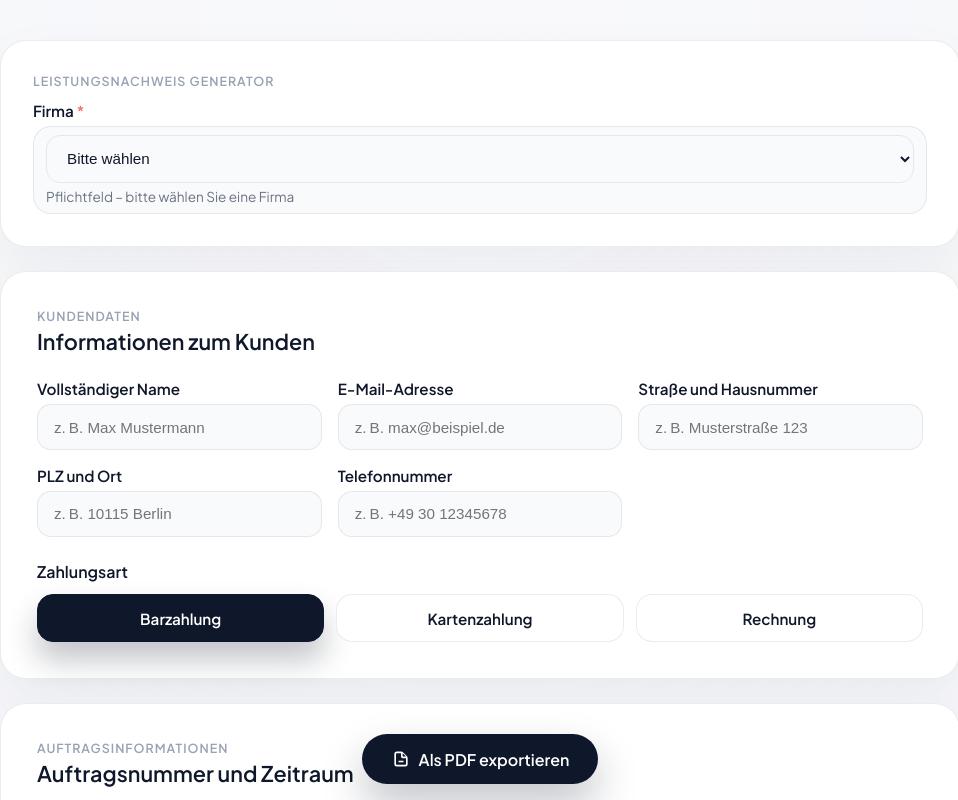
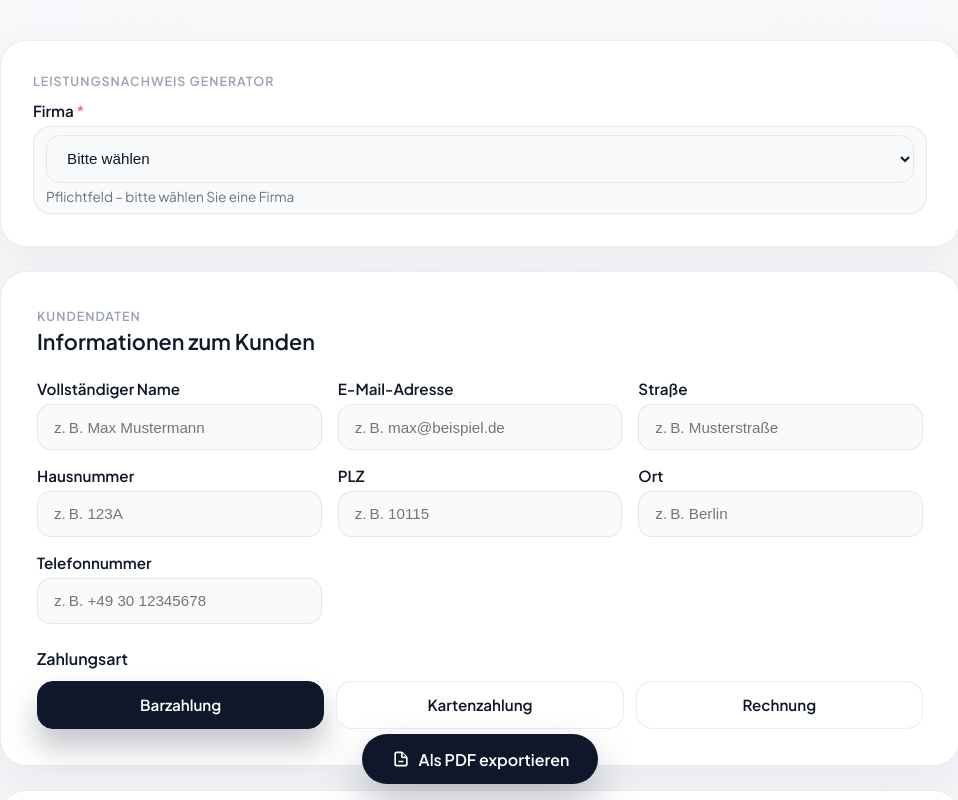
Before and after one commit to nichtlilo/tap, a React (Vite) app: page / in a window 1280 px wide. Shown: the top 800 px of the page, without its empty margins (160-1118 px from the left). Built offline with nearby package versions, Linux system fonts and the light colour scheme.

Commit message:
Split customer address fields

```diff
--- a/src/App.tsx
+++ b/src/App.tsx
@@ -10,6 +10,8 @@ type Customer = {
   fullName: string;
   email: string;
   street: string;
+  houseNumber: string;
+  postalCode: string;
   city: string;
   phone: string;
 };
@@ -94,6 +96,8 @@ function App() {
     fullName: '',
     email: '',
     street: '',
+    houseNumber: '',
+    postalCode: '',
     city: '',
     phone: '',
   });
@@ -234,8 +238,8 @@ function App() {
     pdf.text('Kunde:', pageWidth / 2 + 5, cursorY);
     const customerLines = [
       customer.fullName || '-',
-      customer.street || '',
-      customer.city || '',
+      `${customer.street} ${customer.houseNumber}`.trim() || '',
+      `${customer.postalCode} ${customer.city}`.trim() || '',
       customer.phone ? `Tel: ${customer.phone}` : '',
       customer.email ? `E-Mail: ${customer.email}` : '',
     ].filter(Boolean);
@@ -407,19 +411,38 @@ function App() {
               />
             </label>
             <label className="input-field">
-              <span>Straße und Hausnummer</span>
+              <span>Straße</span>
               <input
                 type="text"
-                placeholder="z. B. Musterstraße 123"
+                placeholder="z. B. Musterstraße"
                 value={customer.street}
                 onChange={(event) => handleCustomerChange('street', event.target.value)}
               />
             </label>
             <label className="input-field">
-              <span>PLZ und Ort</span>
+              <span>Hausnummer</span>
               <input
                 type="text"
-                placeholder="z. B. 10115 Berlin"
+                placeholder="z. B. 123A"
+                value={customer.houseNumber}
+                onChange={(event) => handleCustomerChange('houseNumber', event.target.value)}
+              />
+            </label>
+            <label className="input-field">
+              <span>PLZ</span>
+              <input
+                type="text"
+                inputMode="numeric"
+                placeholder="z. B. 10115"
+                value={customer.postalCode}
+                onChange={(event) => handleCustomerChange('postalCode', event.target.value)}
+              />
+            </label>
+            <label className="input-field">
+              <span>Ort</span>
+              <input
+                type="text"
+                placeholder="z. B. Berlin"
                 value={customer.city}
                 onChange={(event) => handleCustomerChange('city', event.target.value)}
               />
```
